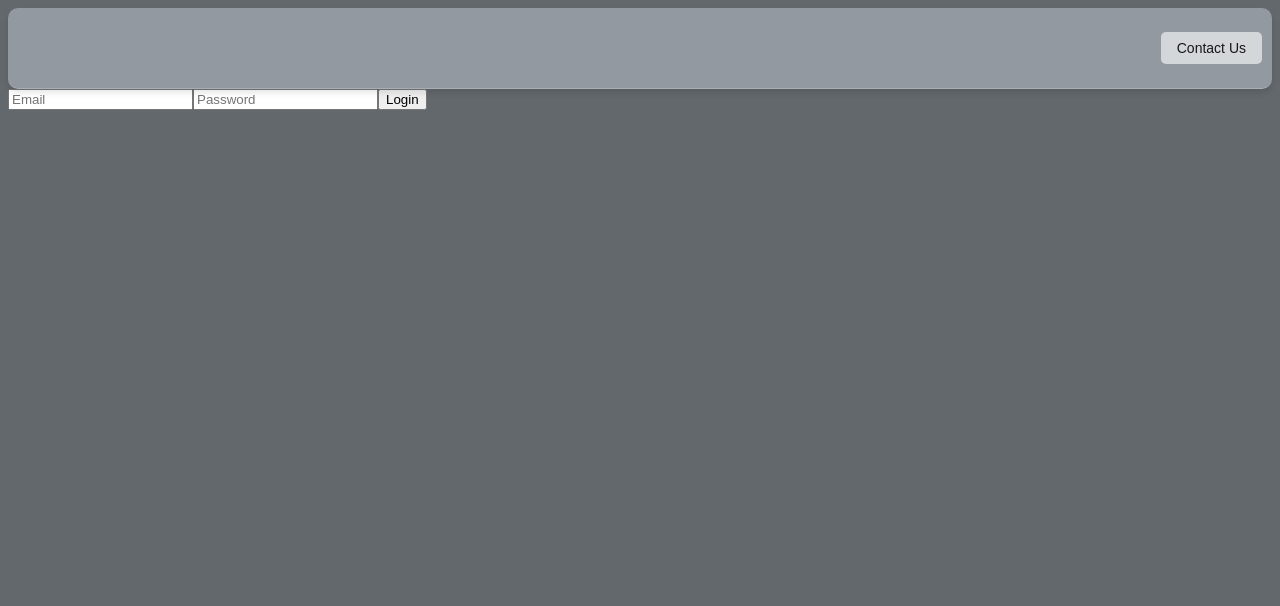
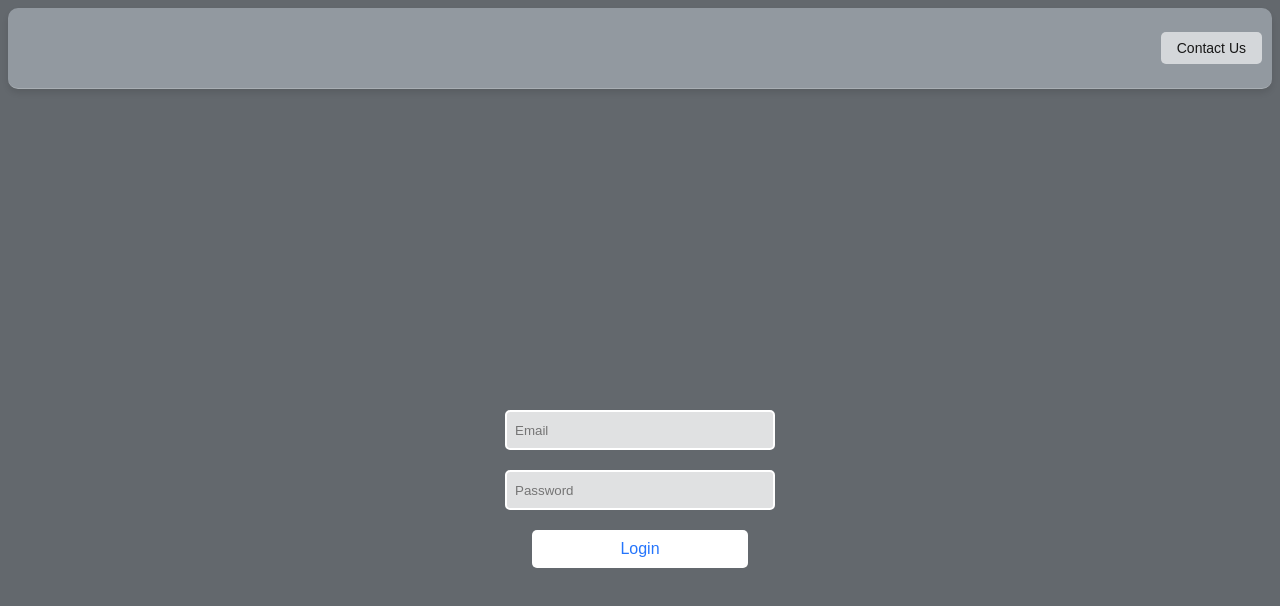
Before and after one commit to david-william62/devuzz-fancy, a React (Create React App) app: page /login in a window 1280 px wide. Shown: the top 606 px of the page. Built offline with nearby package versions, Linux system fonts and the light colour scheme; no server answers.

Commit message:
fixed file upload and added logout logic

```diff
--- a/src/config.example.ts
+++ b/src/config.example.ts
@@ -1,7 +1,9 @@
 export default {
   projectId: "Your project id",
+  apiKey: "Your api key",
   databaseId: "database id",
   adminCollectionId: "colleaction id of the colllection with admin user data",
   itemsCollectionId: "collection id of the collection with the items",
   mail: "mail id of owner",
+  storageId: "storage bucket id",
 };
--- a/src/lib/auth/auth.ts
+++ b/src/lib/auth/auth.ts
@@ -1,10 +1,11 @@
-import { Account, Client, Databases, Query } from "appwrite";
+import { Account, Client, Databases, Storage, ID, Query } from "appwrite";
 import config from "../../config";
 
 class Appwrite {
   client: Client;
   account: Account;
   databases: Databases;
+  storage: Storage;
   databaseId: string;
   adminCollectionId: string;
   itemsCollectionId: string;
@@ -15,6 +16,7 @@ class Appwrite {
       .setProject(config.projectId);
     this.account = new Account(this.client);
     this.databases = new Databases(this.client);
+    this.storage = new Storage(this.client);
     this.databaseId = config.databaseId;
     this.adminCollectionId = config.adminCollectionId;
     this.itemsCollectionId = config.itemsCollectionId;
@@ -26,11 +28,22 @@ class Appwrite {
         email,
         password
       );
-      console.log(session);
       return session;
     } catch (error) {
       console.error("Login failed", error);
       throw error;
+    }
+  }
+
+  async logout() {
+    try {
+      const session = await this.account.getSession("current");
+      return await this.account.deleteSession(session.$id);
+    } catch (error) {
+      window.alert(
+        "An error occured during logout \nPlease check logs for details"
+      );
+      console.log(error);
     }
   }
 
@@ -51,14 +64,18 @@ class Appwrite {
 
   async uploadItem(name: string, price: number, imageFile: File) {
     try {
-      // Upload the image to Appwrite storage (add your logic here if needed)
-      const imageUploadResponse = await this.databases.createDocument(
+      const storageRes = await this.storage.createFile(
+        config.storageId,
+        ID.unique(),
+        imageFile
+      );
+      const dbResponse = await this.databases.createDocument(
         this.databaseId,
         this.itemsCollectionId,
-        "unique_id", // You can replace with ID logic
-        { name, price, imageFile: imageFile.name }
+        ID.unique(),
+        { name, price, imageFile: storageRes.$id }
       );
-      return imageUploadResponse;
+      return dbResponse;
     } catch (error) {
       console.error("Failed to upload item", error);
       throw error;
--- a/src/pages/admin/index.css
+++ b/src/pages/admin/index.css
@@ -1,15 +1,15 @@
 .admin-wrapper {
-  overflow-x: hidden;
   display: flex;
+  flex-direction: column;
   align-items: center;
   justify-content: center;
-  height: calc(100vh - 100px);
+  min-height: calc(100vh - 100px);
 }
 
 .upload-ui {
   background-color: rgba(214, 227, 237, 0.512);
   width: 300px;
-  height: 380px; /* Increased height to accommodate the preview */
+  height: 380px;
   display: flex;
   flex-direction: column;
   align-items: center;
@@ -61,6 +61,23 @@
   background-color: #0056b3;
 }
 
+.logout-btn {
+  width: 300px;
+  padding: 10px;
+  margin-top: 20px;
+  border: none;
+  border-radius: 5px;
+  background-color: #dc3545;
+  color: white;
+  font-size: 16px;
+  cursor: pointer;
+  transition: background-color 0.3s;
+}
+
+.logout-btn:hover {
+  background-color: #c82333;
+}
+
 .error-message {
   color: red;
   font-size: 14px;
--- a/src/pages/admin/index.tsx
+++ b/src/pages/admin/index.tsx
@@ -77,6 +77,10 @@ function Admin() {
     }
   };
 
+  const handleLogout = async () => {
+    await appwrite.logout();
+  };
+
   if (!isAdmin) {
     return <p>Loading...</p>;
   }
@@ -119,6 +123,9 @@ function Admin() {
         </button>
         {error && <p className="error-message">{error}</p>}
       </div>
+      <button className="logout-btn" onClick={handleLogout}>
+        logout
+      </button>
     </div>
   );
 }
--- a/src/pages/login/index.css
+++ b/src/pages/login/index.css
@@ -0,0 +1,36 @@
+/* Main container styling */
+.login-wrapper {
+  display: flex;
+  flex-direction: column;
+  align-items: center;
+  justify-content: center;
+  min-height: 100vh;
+
+  input {
+    width: 250px;
+    height: 20px;
+    margin-bottom: 20px;
+    padding: 8px;
+    border: 2px solid #fff;
+    border-radius: 5px;
+    background: rgba(255, 255, 255, 0.8);
+    color: #333;
+  }
+
+  button {
+    width: 216px;
+    padding: 10px;
+    border: none;
+    border-radius: 5px;
+    background-color: #fff;
+    color: #2575fc;
+    cursor: pointer;
+    font-size: 16px;
+  }
+
+  .error-message {
+    color: #ff6b6b;
+    font-size: 14px;
+    margin-top: 10px;
+  }
+}
```
Also changed, not shown: 1 other file (tests, documents, lock files or other folders).
